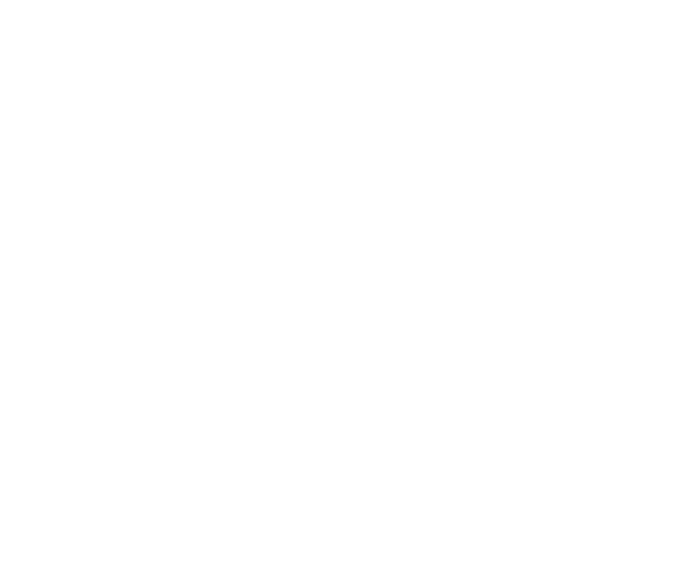
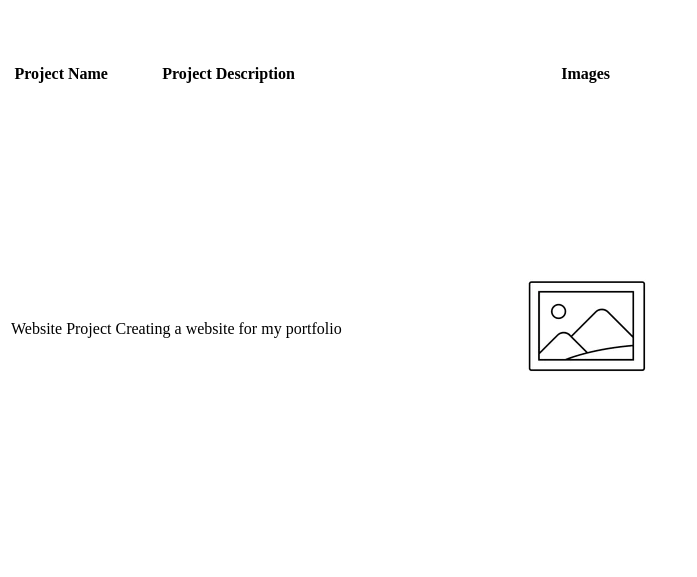
Before and after one commit to Drawleeh/Portfolio, a plain HTML site: page Pages/projects.html in a window 1280 px wide. Shown: the whole page, without its empty margins (0-697 px from the left). Drawn offline with Linux system fonts and the light colour scheme.

Commit message:
Added table to projects

```diff
--- a/Pages/projects.html
+++ b/Pages/projects.html
@@ -5,4 +5,19 @@
         <br>
         <title> View my Projects!</title>
     </head>
+    <br>
+    <body>
+        <table>
+        <tr>
+            <th>Project Name</th>
+            <th> Project Description</th>
+            <th> Images</th>
+        </tr>
+        <tr>
+            <td> Website Project</td>
+            <td> Creating a website for my portfolio</td>
+            <td> <img src="/Portfolio/Images/Placeholder.webp">  </td>
+        </tr>
+        </table>
+    </body>
 </html>
```
